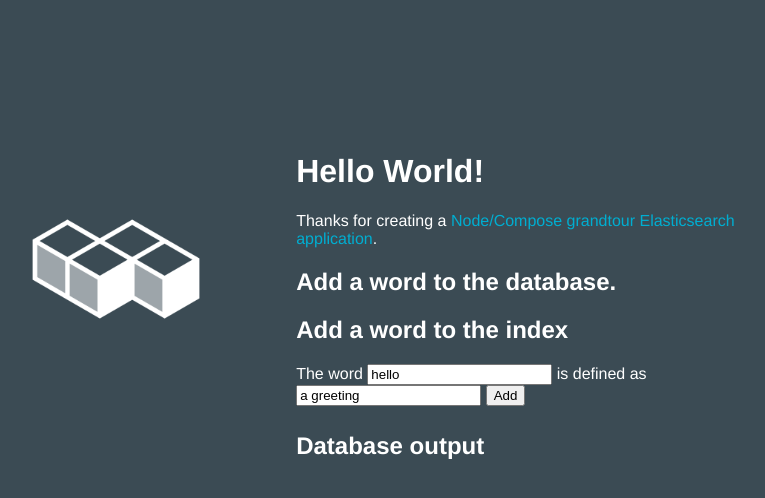
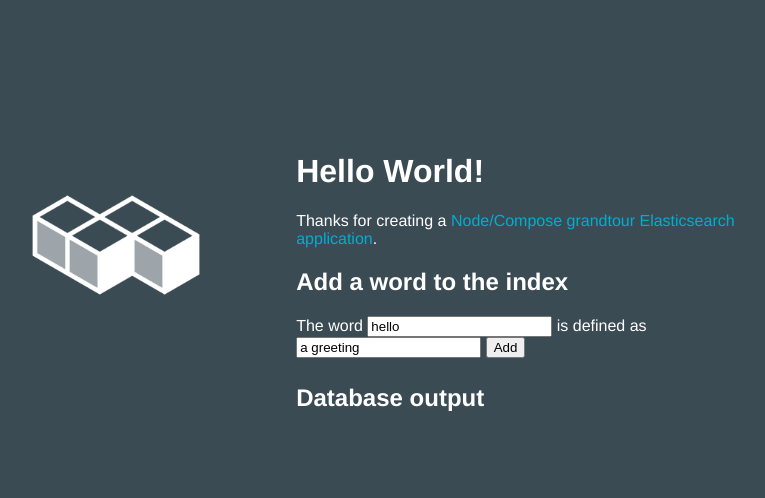
Before and after one commit to compose-grandtour/node, a website: page example-elasticsearch/public/index.html in a window 1280 px wide. Shown: the whole page, without its empty margins (246-1011 px from the left). Drawn offline with nearby package versions, Linux system fonts and the light colour scheme; no server answers.

Commit message:
initial commit

```diff
--- a/example-elasticsearch/public/index.html
+++ b/example-elasticsearch/public/index.html
@@ -20,7 +20,6 @@
         <td>
           <h1 id="message">Hello World!</h1>
           <p class="description"></p> Thanks for creating a <a href=""><span class = "blue">Node/Compose grandtour Elasticsearch application</span></a>.
-          <h2>Add a word to the database</a>.
           <h2>Add a word to the index</h2>
           <form id="add-word">
             The word <input type="text" name="word" value="hello"/>
```
